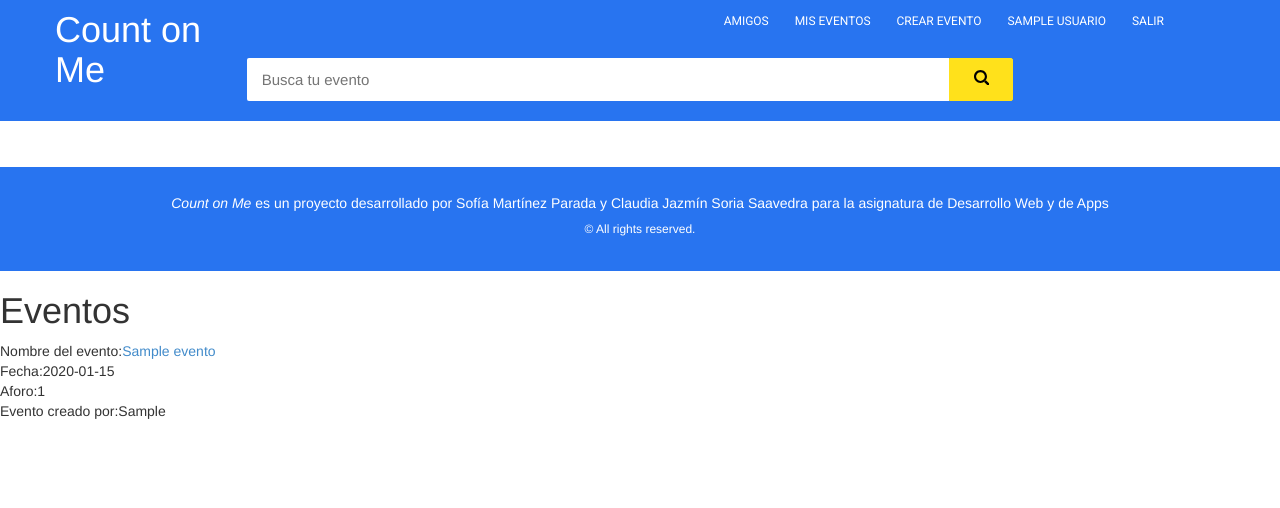
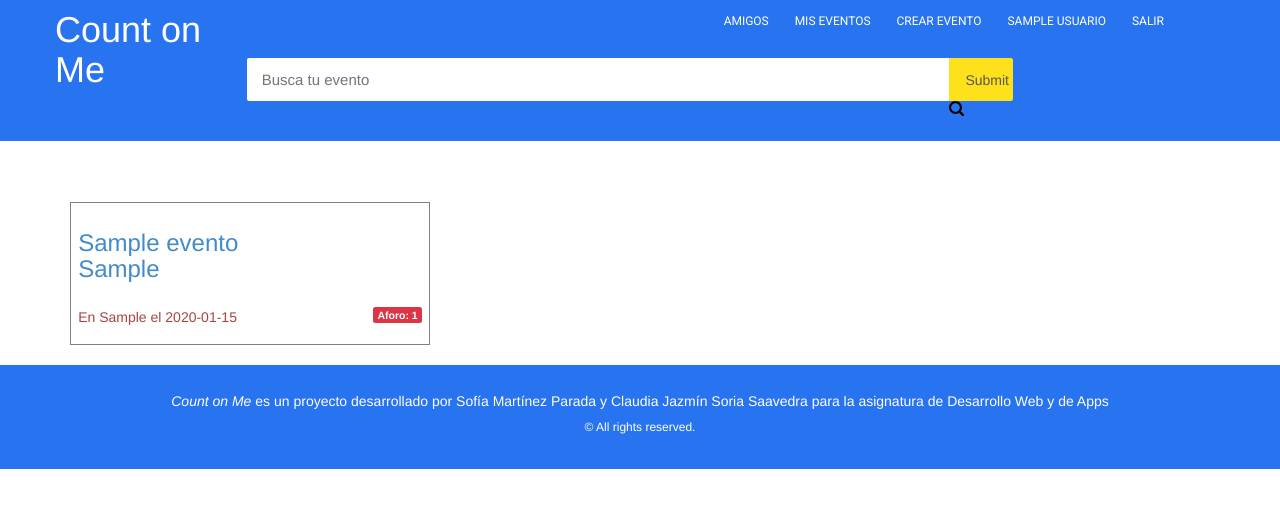
Before and after one commit to clxudiajazmin/CountOnMe, a PHP site: page / in a window 1280 px wide. Shown: the top 508 px of the page. Run offline with PHP 8.4, Linux system fonts and the light colour scheme; the visitor is signed in with stand-in values (Sample User, id 1); tables that the repository leaves empty hold one stand-in row (values such as "Sample post"); some libraries are stand-ins or nearby versions.

Commit message:
muestro eventos, y creo ventana perfil

```diff
--- a/index.php
+++ b/index.php
@@ -32,7 +32,7 @@ session_start();
             <li class="upper-links"><a class="links" href="misAmigos.php">AMIGOS</a></li>
             <li class="upper-links"><a class="links" href="misEventos.php">MIS EVENTOS</a></li>
             <li class="upper-links"><a class="links" href="crearEvento.php">CREAR EVENTO</a></li>
-            <li class="upper-links"><a class="links" href=""><?php echo strtoupper($row['nombre']) ?></a></li>
+            <li class="upper-links"><a class="links" href="perfil.php"><?php echo strtoupper($row['nombre']) ?></a></li>
             <li class="upper-links"><a class="links" href="logout.php">SALIR</a></li>
 
           </ul>
@@ -42,8 +42,8 @@ session_start();
             </div>
             <div class="flipkart-navbar-search smallsearch col-sm-8 col-xs-11">
               <div class="row">
-                <input class="flipkart-navbar-input col-xs-11" type="text" id="buscador" placeholder="Busca tu evento" >
-                <button class="flipkart-navbar-button col-xs-1" id = "boton">
+                <input class="flipkart-navbar-input col-xs-11" type="text" id="buscador" placeholder="Busca tu evento" name = "textobusc">
+                <input type="submit" class="flipkart-navbar-button col-xs-1" id = "boton" name="buscar">
                     <svg width="15px" height="15px">
                         <path d="M11.618 9.897l4.224 4.212c.092.09.1.23.02.312l-1.464 1.46c-.08.08-.222.072-.314-.02L9.868 11.66M6.486 10.9c-2.42 0-4.38-1.955-4.38-4.367 0-2.413 1.96-4.37 4.38-4.37s4.38 1.957 4.38 4.37c0 2.412-1.96 4.368-4.38 4.368m0-10.834C2.904.066 0 2.96 0 6.533 0 10.105 2.904 13 6.486 13s6.487-2.895 6.487-6.467c0-3.572-2.905-6.467-6.487-6.467 "></path>
                     </svg>
@@ -61,7 +61,30 @@ session_start();
         <div class="container">
           <div class="row" id = "resultado">
             <?php
-              filtrar()
+              $eventos = $connect->query("SELECT * FROM eventos ORDER BY usuario_org");
+              while($row1 = $eventos->fetch_assoc()){
+                  $usuario_org = $row1['usuario_org'];
+                  $solicitar = $connect->query("SELECT  * FROM usuarios WHERE id = '$usuario_org'");
+                  $row2 = $solicitar->fetch_assoc();
+                  echo "
+                  <div class=\"col-md-4 evs \">
+                    <div class=\"card bordeado\">
+                        <div class=\"card-body\">
+                          <h3 class=\"card-title\">
+                            <a href='verEvento.php?id=".$row1['id']."' class=\"text-dark\">".$row1['nombre']."</a><br>
+                            <a href='amigo.php?id=".$row2['id']."' class=\"text-dark\">".$row2['usuario']."</a>
+                          </h3>
+                        </div>
+                        <div class=\"card-footer\">
+                          <div class=\"badge badge-danger float-right\">Aforo: ".$row1['aforo']."</div>
+                            <div class=\"float-left\">
+                              <p class=\"text-danger\"> En ".$row1['ubicacion']." el ".$row1['fecha']."</p>
+                            </div>
+                          </div>
+                    </div>
+                  </div>
+                  ";
+              }
             ?>
           </div>
         </div>
@@ -83,46 +106,20 @@ session_start();
     <script src="js/jquery-1.11.1.min.js"></script>
     <script type="text/javascript" src = "js/main.js"></script>
 
-
-        <div>
-        <h1> Eventos</h1>
-        <!--Parte de eventos-->
-            <?php
-            $eventos = $connect->query("SELECT * FROM eventos ORDER BY usuario_org");
-            while($row1 = $eventos->fetch_assoc()){
-                $usuario_org = $row1['usuario_org'];
-                $solicitar = $connect->query("SELECT  * FROM usuarios WHERE id = '$usuario_org'");
-                $row2 = $solicitar->fetch_assoc();
-                echo "Nombre del evento:";
-                echo "<a href='verEvento.php?id=".$row1['id']."'>".$row1['nombre']."</a><br>";
-                echo "Fecha:";
-                echo $row1['fecha']."<br>";
-                echo "Aforo:";
-                echo $row1['aforo']."<br>";
-                echo "Evento creado por:";
-                if($usuario_org == $_SESSION['id']){
-                    echo $row2['usuario']."</a><br><br><br>";
-                }else{
-                    echo "<a href='amigo.php?id=".$row2['id']."'>".$row2['usuario']."</a><br><br><br>";
-                }
-            }
-            ?>
-        </div>
-      </div>
-    </div>
-  </div>
-
   <?php }else{
     echo "<a href='login.php'> Debes loguearte </a> o <a href='registro.php'> Registrarte </a>";
   }
   ?>
+
 <?php
+/*
   function filtrar (){
     require ("config.php");
+    if(isset($_POST['buscar'])){
       $eventos = $connect->query("SELECT * FROM eventos ORDER BY usuario_org");
-
+      $buscar = $_POST['textobusc'];
       while($row1 = $eventos->fetch_assoc()){
-      if(strrpos($row1['nombre'], strtolower(buscador.value)) === true || strrpos($row1['ubicacion'], strtolower(buscador.value))=== true){
+        if(strrpos($row1['nombre'], strtolower($buscar)) === true || strrpos($row1['ubicacion'], strtolower($buscar))=== true){
           echo "
           <div class=\"col-md-4 evs \">
             <div class=\"card bordeado\">
@@ -143,7 +140,9 @@ session_start();
           ";
       }
     }
+
 }
+*/
 ?>
 </body>
 </html>
```
Also changed, not shown: perfil.php (added, +63 -0 lines). Lines whose indentation alone changed are shown as unchanged.
